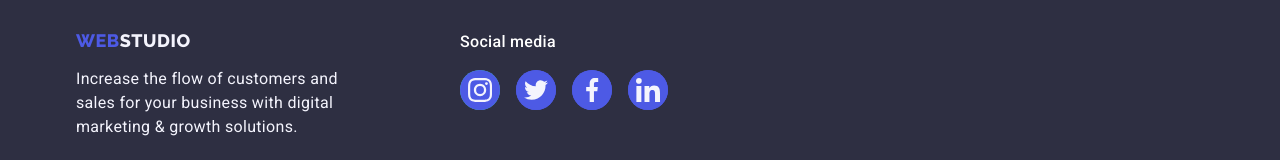
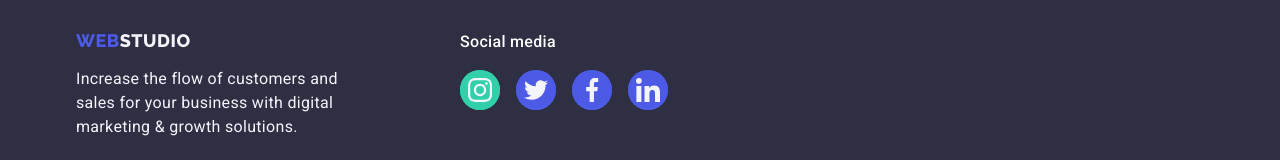
Before and after one commit to donikkin/goit-markup-hw-05, a plain HTML site: page index.html in a window 1280 px wide. In both pictures the pointer is over the link 480 px from the left and 3138 px from the top of the page. Shown: the part 3049-3209 px from the top of the page. Drawn offline with nearby package versions, Linux system fonts and the light colour scheme.

Commit message:
edit portfolio main

```diff
--- a/css/style.css
+++ b/css/style.css
@@ -703,10 +703,10 @@ img {
     fill: var(--cloud)
 }
 
-/* .footer-soc:hover,
+.footer-soc:hover,
 .footer-soc:focus {
     background-color: var(--green);
-} */
+}
 
 .footer-icons {
     width: 40px;
```
